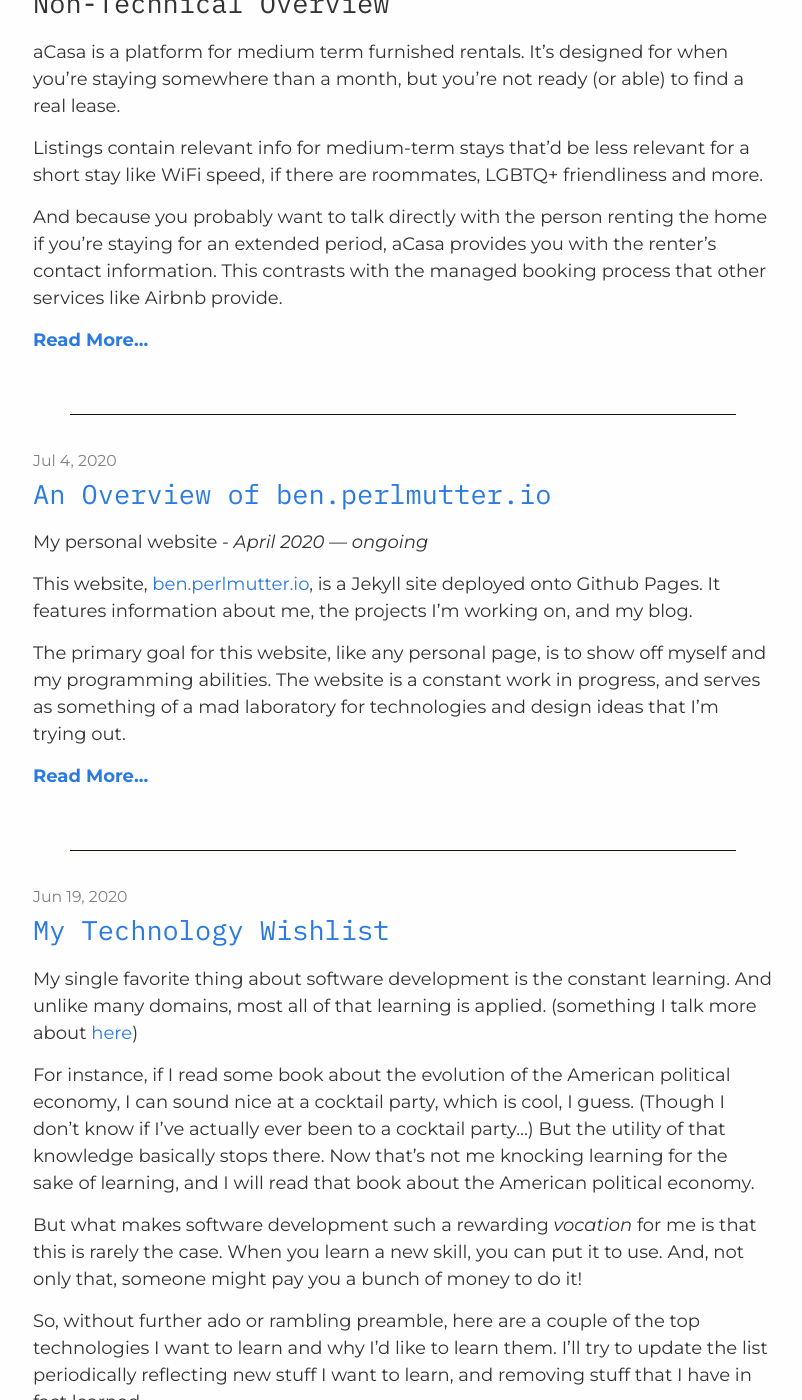
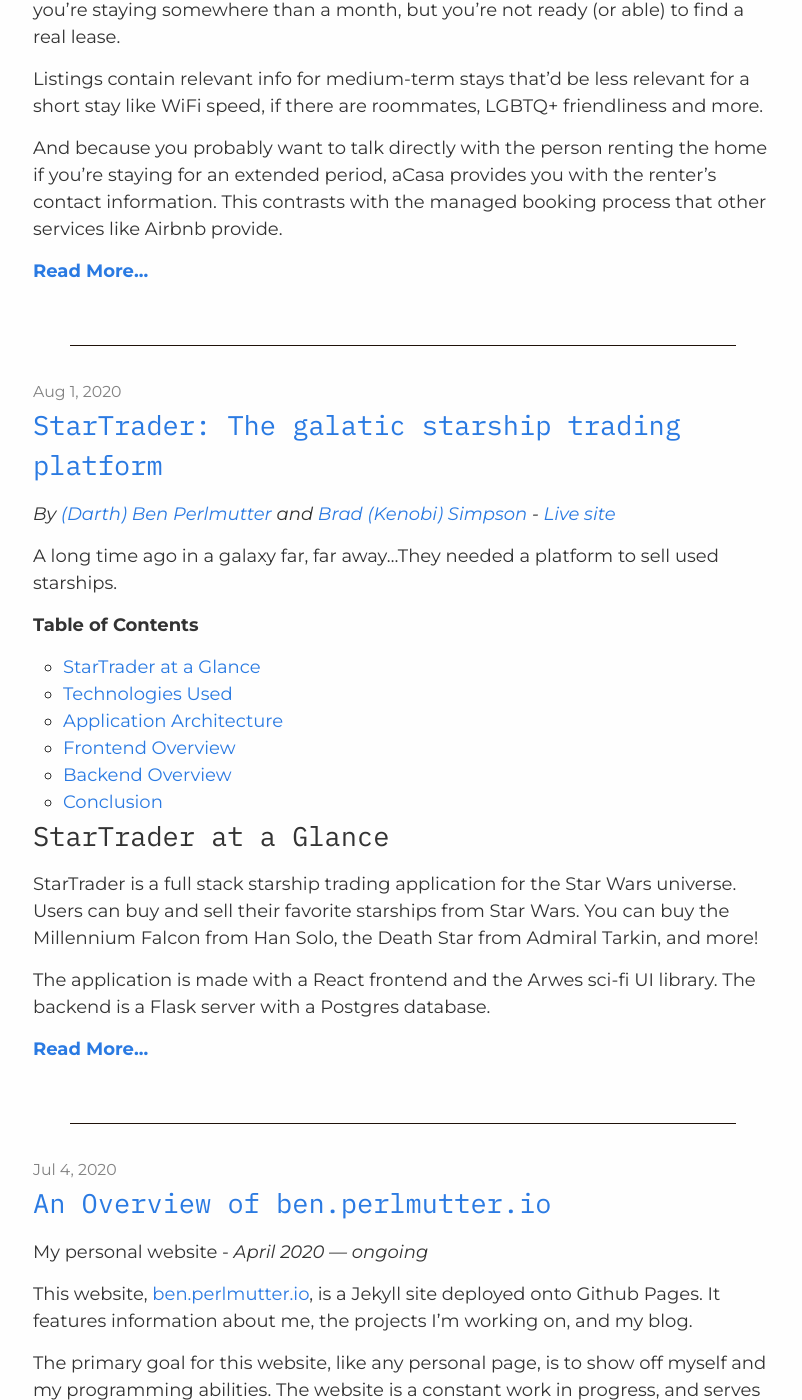
Before and after one commit to bpmutter/ben.perlmutter.io, a Jekyll site: the page built from index.markdown, in a window 1280 px wide and 1400 px high, scrolled down 2339 px. Shown: the whole window, without its empty margins (237-1039 px from the left). Built offline with Jekyll 4.4.1, drawn with Linux system fonts in a browser that asks for light colours.

Commit message:
add startrader blog post

```diff
--- /dev/null
+++ b/_posts/2020-08-01-startrader-galactic-starship-trader.md
@@ -0,0 +1,79 @@
+---
+layout: post
+title: 'StarTrader: The galatic starship trading platform'
+categories: projects
+---
+*By [(Darth) Ben Perlmutter](http://ben.perlmutter.io/) and [Brad (Kenobi) Simpson](https://github.com/bradsimpson213) - [Live site](https://startrader-app.herokuapp.com/)*
+
+A long time ago in a galaxy far, far away...They needed a platform to sell used starships.
+
+**Table of Contents**
+  * [StarTrader at a Glance](#startrader-at-a-glance)
+  * [Technologies Used](#technologies-used)
+  * [Application Architecture](#application-architecture)
+  * [Frontend Overview](#frontend-overview)
+  * [Backend Overview](#backend-overview)
+  * [Conclusion](#conclusion)
+
+## StarTrader at a Glance
+StarTrader is a full stack starship trading application for the Star Wars universe. Users can buy and sell their favorite starships from Star Wars. You can buy the Millennium Falcon from Han Solo, the Death Star from Admiral Tarkin, and more!
+
+The application is made with a React frontend and the Arwes sci-fi UI library. The backend is a Flask server with a Postgres database.
+
+<!--more-->
+
+**Key Features**
+* Create new users and have user login with authorization
+* Buy and sell starships (include unique special ships)
+* Post new starships for sale (only basic not unique)
+* Search for starships by starship class  in the interface bar
+
+![StarTrader mini-demo](/assets/img/star-trader-demo-full.gif)
+
+## Technologies Used
+* Frontend
+  * React
+  * Javascript
+  * [Awres](https://arwes.dev/) sci-fi UI framework
+* Backend
+  * Flask
+  * Python
+  * Postgres
+  * [SWAPI dataset](https://swapi.dev/)
+  * Heroku deployment
+
+## Application Architecture
+The frontend is a `create-react-app` deployed to its own Heroku server and the backend deployed to a separate Heroku server. The two servers communicate with each other through RESTful APIs.
+
+![application architecture](/assets/img/startrader-architecture.png)
+##### Overview of application architecture
+
+![Database schema](/assets/img/star-trader-schema.png)
+##### StarTrader Postgres database schema
+
+## Frontend Overview
+The React frontend is built based off of the Arwes sci-fi UI library. Arwes provides a set of components that give the website a sci-fi look and feel appropriate for the Star Wars theme.
+
+Arwes was absolutely invaluable in providing the core building blocks for the UI. However, it has a fairly minimal component set, missing certain core functional components like modals and inputs. The presented the design challenge of envisioning and creating these essential components while remaining true to the existing Awres framework.
+
+Styling was handled using the JSS tool to write CSS in JavaScript. The application is fully mobile responsive.
+
+Here's an example of the modal component used to edit the profile account, which is made fully of custom components but  emulates the existing Arwes framework.
+
+![Edit Listing Modal](/assets/img/startrader-edit-account-modal.png)
+
+## Backend Overview
+The Flask backend is a collection of RESTful routes serving data to the frontend and an interface with the Postgres database.
+
+The database is queried using the SQLAlchemy ORM, and seed data was added using the Alembic library. The seed data was of particular importance to this application because we wanted to include a lot of Star Wars related data.
+
+The data was provided via the Star Wars API (SWAPI) data. We used the data to create the models for adding listings and to create users based on the Star Wars films' characters.
+
+Images were hosted in an Amazon S3 container.
+
+## Conclusion
+StarTrader was a ton of fun to make because we both (Ben and Brad), are big Star Wars fans.
+
+We think it turned out pretty good. We hit all of the features we wanted to hit, and didn't encounter any serious blockers throughout the development process. We learned a lot about both front and backend.
+
+The force was with us on this project.
```
Also changed, not shown: _posts/2020-08-12-acasa-medium-term-rental-platform.md (+0 -1 lines), assets/img/star-trader-schema.png (added), assets/img/startrader-architecture.png (added), 4 other files.
